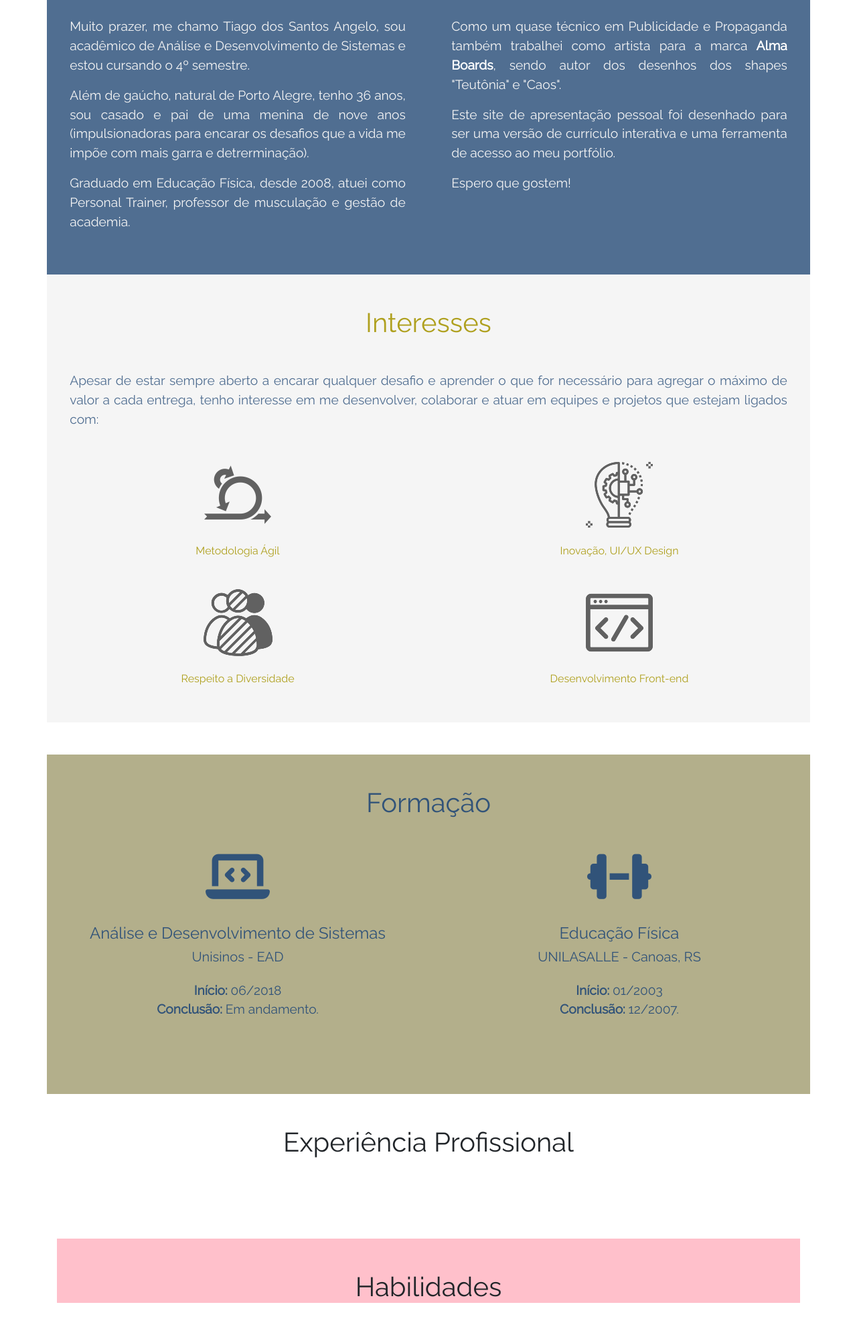
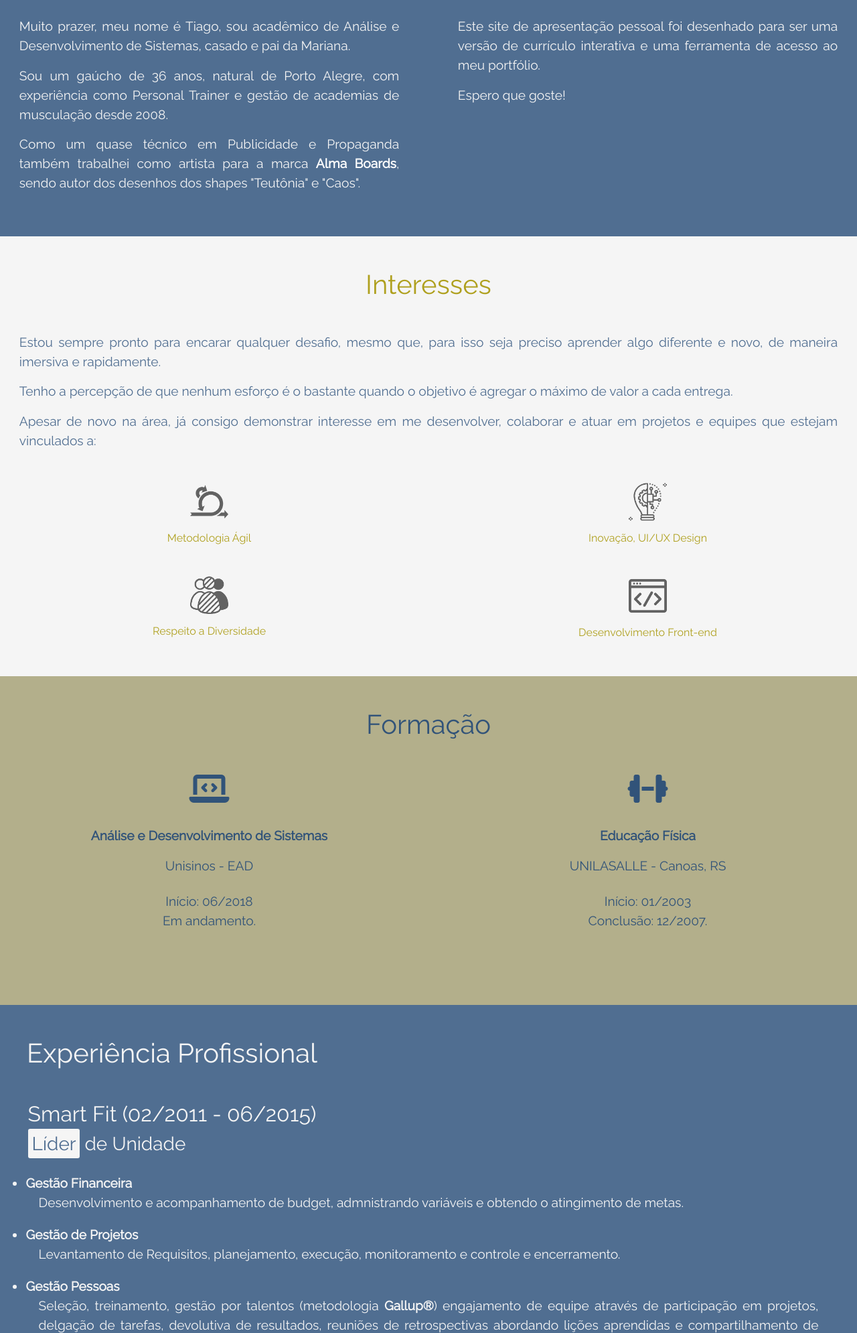
Before and after one commit to TiSAngelo/tisangelo.github.io, a plain HTML site: page index.html in a window 1280 px wide. Shown: the part 709-2700 px from the top of the page at 67% size. Drawn offline with nearby package versions, Linux system fonts and the light colour scheme.

Commit message:
correcao no tamanho dos icones e width

```diff
--- a/index.html
+++ b/index.html
@@ -16,7 +16,10 @@
 
     <!--MENU DE NAVEGAÇÃO-->
     <nav id="mainMenu" class="navbar navbar-expand-lg navbar-dark fixed-top bg-info">
-        <div class="navbar-brand mb-0 h1">
+        <div class="navbar-brand mb-0 h3">
+            <h6>Tiago Angelo / dev. frontend
+            </h6>
+
         </div>
         <button class="navbar-toggler" type="button" data-toggle="collapse" data-target="#navbarSupportedContent" aria-controls="navbarSupportedContent" aria-expanded="false" aria-label="Toggle navigation">
             <span class="navbar-toggler-icon"></span>
@@ -62,7 +65,7 @@
             </div>
         </section>
         <div class="contact">
-            <div class="items">
+            <div class="item">
                 <a href="https://api.whatsapp.com/send?phone=5551984303340" target="_blank"><i class="fab fa-whatsapp fa-2x" id="whatsapp"></i></a>
             </div>
             <div class="item">
@@ -77,25 +80,23 @@
         </div>
     </header>
 
+
+
     <!--SOBRE-->
     <div data-spy="scroll" data-target="#about" data-offset="0">
 
-        <div class="about container">
+        <div class="about">
             <h1 class="about-title display-5 text-left pt-5" id="about">Olá Mundo!</h1>
             <div class="row mb-5">
-
-                <div class="col-sm">
-                    <p class="text-justify">Muito prazer, me chamo Tiago dos Santos Angelo, sou acadêmico de Análise e Desenvolvimento de Sistemas e estou cursando o 4º semestre.
-                    </p>
-                    <p class="text-justify">Além de gaúcho, natural de Porto Alegre, tenho 36 anos, sou casado e pai de uma menina de nove anos (impulsionadoras para encarar os desafios que a vida me impõe com mais garra e detrerminação).</p>
-                    <p class="text-justify">Graduado em Educação Física, desde 2008, atuei como Personal Trainer, professor de musculação e gestão de academia.</p>
-                </div>
-                <div class="col-sm">
-
+                <div class="col">
+                    <p class="text-justify">Muito prazer, meu nome é Tiago, sou acadêmico de Análise e Desenvolvimento de Sistemas, casado e pai da Mariana.</p>
+                    <p class="text-justify">Sou um gaúcho de 36 anos, natural de Porto Alegre, com experiência como Personal Trainer e gestão de academias de musculação desde 2008.</p>
                     <p class="text-justify">Como um quase técnico em Publicidade e Propaganda também trabalhei como artista para a marca <a class="alma" href="https://almaboards.com.br/" target="blank"><strong>Alma Boards</strong></a>, sendo autor dos desenhos dos shapes "Teutônia"
                         e "Caos".</p>
+                </div>
+                <div class="col">
                     <p class="text-justify"> Este site de apresentação pessoal foi desenhado para ser uma versão de currículo interativa e uma ferramenta de acesso ao meu portfólio.</p>
-                    <p class="text-justify">Espero que gostem!</p>
+                    <p class="text-justify">Espero que goste!</p>
                 </div>
             </div>
         </div>
@@ -110,25 +111,27 @@
 
         <!--INTERESSES-->
         <div data-spy="scroll" data-target="#interesses" data-offset="0">
-            <div class="interests container mb-5 text-center" id="interesses">
+            <div class="interests text-center" id="interesses">
                 <h1 class="interests-title display-5 mb-5 pt-5" id="interests">Interesses</h1>
-                <p>Apesar de estar sempre aberto a encarar qualquer desafio e aprender o que for necessário para agregar o máximo de valor a cada entrega, tenho interesse em me desenvolver, colaborar e atuar em equipes e projetos que estejam ligados com:
+                <p>Estou sempre pronto para encarar qualquer desafio, mesmo que, para isso seja preciso aprender algo diferente e novo, de maneira imersiva e rapidamente.</p>
+                <p>Tenho a percepção de que nenhum esforço é o bastante quando o objetivo é agregar o máximo de valor a cada entrega.</p>
+                <p>Apesar de novo na área, já consigo demonstrar interesse em me desenvolver, colaborar e atuar em projetos e equipes que estejam vinculados a:
                 </p>
 
-                <div class="row mb-5 mt-5">
+                <div class="interests-line row mt-5">
                     <div class="col-sm mb-5">
 
-                        <img src="images/scrum.png" class="img-fluid mb-4">
+                        <img src="images/scrum.png" class="img-fluid mb-3">
                         <h6 class="mb-5">Metodologia Ágil</h6>
-                        <img src="images/diversidade.png" class="img-fluid mb-4">
+                        <img src="images/diversidade.png" class="img-fluid mb-3">
                         <h6>Respeito a Diversidade</h6>
 
                     </div>
                     <div class="col-sm mb-5">
 
-                        <img src="images/inovation.png" class="img-fluid mb-4">
+                        <img src="images/inovation.png" class="img-fluid mb-3">
                         <h6 class="mb-5">Inovação, UI/UX Design</h6>
-                        <img src="images/frontend.png" class="img-fluid mb-4">
+                        <img src="images/frontend.png" class="img-fluid mb-3">
                         <h6>Desenvolvimento Front-end</h6>
 
                     </div>
@@ -138,23 +141,21 @@
 
         <!--FORMAÇÃO-->
         <div data-spy="scroll" data-target="#formacao" data-offset="0">
-            <div class="education container text-center pb-4" id="formacao">
+            <div class="education text-center pb-4" id="formacao">
                 <h1 class="education-title display-5 mb-5 pt-5 " id="education">Formação</h1>
 
                 <div class="row mb-5">
-                    <div class="unisinos col-sm mb-4">
+                    <div class="unisinos col mb-4">
                         <i class="fas fa-laptop-code fa-4x mb-3"></i>
-                        <h4 class="mt-3 ">Análise e Desenvolvimento de Sistemas</h4>
-                        <h5 class="mb-4 ">Unisinos - EAD</h5>
-                        <p><strong>Início: </strong>06/2018<br/>
-                            <strong>Conclusão: </strong>Em andamento.</p>
+                        <p class="mt-3 "><strong>Análise e Desenvolvimento de Sistemas</strong></p>
+                        <p class="mb-4 ">Unisinos - EAD</p>
+                        <p>Início: 06/2018<br/> Em andamento.</p>
                     </div>
-                    <div class="col-sm ">
+                    <div class="col-sm">
                         <i class="fas fa-dumbbell fa-4x mb-3"></i>
-                        <h4 class="mt-3 ">Educação Física</h4>
-                        <h5 class="mb-4 ">UNILASALLE - Canoas, RS</h5>
-                        <p><strong>Início: </strong>01/2003<br/>
-                            <strong>Conclusão: </strong>12/2007.</p>
+                        <p class="mt-3 "><strong>Educação Física</strong></p>
+                        <p class="mb-4 ">UNILASALLE - Canoas, RS</p>
+                        <p>Início: 01/2003<br/> Conclusão: 12/2007.</p>
                     </div>
                 </div>
             </div>
@@ -162,15 +163,93 @@
 
         <!--EXPERIÊNCIA PROFISISONAL-->
         <div data-spy="scroll" data-target="#experiencia" data-offser="0">
-            <div class="container text-center pb-4" id="experiencia">
-                <h1 class="experience display-5 mb-5 pt-5 " id="experience">Experiência Profissional</h1>
+            <div class="experience text-justify pb-4" id="experiencia">
+                <h1 class="experience-title display-5 mb-5 pt-5 " id="experience">Experiência Profissional</h1>
+
+                <h2 class="experience-subtitle">
+                    <a class="smartfit" href="https://www.smartfit.com.br/" target="_blank"> Smart Fit</a> (02/2011 - 06/2015)</h2>
+                <h3 class="subtitle-subtitle"><span>Líder</span> de Unidade</h3>
+                <ul class="xp-list">
+                    <li><strong>Gestão Financeira</strong>
+                        <p>Desenvolvimento e acompanhamento de budget, admnistrando variáveis e obtendo o atingimento de metas.</p>
+                    </li>
+                    <li><strong>Gestão de Projetos</strong>
+                        <p>Levantamento de Requisitos, planejamento, execução, monitoramento e controle e encerramento.</p>
+                    </li>
+                    <li><strong>Gestão Pessoas</strong>
+                        <p>Seleção, treinamento, gestão por talentos (metodologia <a class="gallup" href="https://www.gallup.com/home.aspx" target="=" _blank>Gallup&reg;</a>) engajamento de equipe através de participação em projetos, delgação de tarefas,
+                            devolutiva de resultados, reuniões de retrospectivas abordando lições aprendidas e compartilhamento de melhores práticas, acompanhando métricas quantitativas e qualitativas de produtividade.</p>
+                    </li>
+                    <li><strong>Gestão de Processos</strong>
+                        <p>Controle de manutenção, insumos, terceirizados e procedimentos técnicos, envolvendo tarefas distintas da função de cada colaborador, sempre visando a melhor experiência para o cliente e o melhor resultado para a empresa.</p>
+                    </li>
+                </ul>
             </div>
 
             <!--HABILIDADES-->
             <div data-spy="scroll" data-target="#skills" data-offset="0">
-                <div class="container mb-5" id="habilidades">
-                    <h1 class="skills display-5 mb-5 mt-5 pt-5 text-center" id="skills">Habilidades</h1>
-                    <ul class="list-group dev-icons">
+                <div class="skills">
+                    <h1 class="skills-title display-5 mb-5 pt-5 text-center" id="skills">Habilidades</h1>
+
+                    <div class="prog">
+                        <svg>
+                            <rect class="html5" width="2em" height="2em" />
+                        </svg>
+                        <svg>
+                            <rect class="css3" width="2em" height="6em"/>
+                        </svg>
+                        <svg>
+                            <rect class="javascript" width="2em" height="2em"/>
+                        </svg>
+                        <svg>
+                            <rect class="git" width="2em" height="2em"/>
+                        </svg><svg>
+                            <rect class="java" width="2em" height="2em"/>
+                        </svg>
+                        </svg><svg>
+                            <rect class="bootstrap" width="2em" height="2em"/>
+                        </svg>
+                        </svg><svg>
+                            <rect class="english" width="2em" height="2em"/>
+                        </svg>
+                    </div>
+
+                    <div class="skills-list">
+
+
+                        <div class="skill-item">
+                            <i class="fab fa-html5 fa-3x mb-2"></i>
+                        </div>
+
+                        <div class="skill-item">
+                            <i class="fab fa-css3 fa-3x mb-2"></i>
+                        </div>
+
+                        <div class="skill-item">
+                            <i class="fab fa-js-square fa-3x mb-2"></i>
+                        </div>
+
+                        <div class="skill-item">
+                            <i class="fab fa-git-alt fa-3x mb-2"></i>
+                        </div>
+
+                        <div class="skill-item">
+                            <i class="fab fa-java fa-3x mb-2"></i>
+                        </div>
+
+                        <div class="skill-item">
+                            <i class="fab fa-bootstrap fa-3x mb-2"></i>
+                        </div>
+
+                        <div class="skill-item">
+                            <i class="fas fa-flag-usa fa-3x mb-2"></i>
+                        </div>
+
+
+                    </div>
+                </div>
+
+                <!--<ul class="list-group dev-icons">
 
                         <li class="list-group-item mt-3">
                             <i class="fab fa-html5 fa-3x mb-2"></i>
@@ -214,7 +293,7 @@
                                 <div class="progress-bar bg-info" role="progressbar" style="width: 70%" aria-valuenow="70%" aria-valuemin="0" aria-valuemax="100"></div>
                             </div>
                         </li>
-                    </ul>
+                    </ul>-->
             </div>
         </div>
 
--- a/style.css
+++ b/style.css
@@ -4,8 +4,14 @@
     box-sizing: border-box;
 }
 
+html {
+    overflow-x: hidden;
+}
+
 .navbar {
     z-index: 10000;
+    max-width: 100vw;
+    ;
 }
 
 .navbar.bg-info {
@@ -70,7 +76,7 @@ header {
 }
 
 .contact a {
-    font-size: 0.8em;
+    font-size: 1em;
     color: rgb(49, 83, 121);
     padding-left: 0.6em;
 }
@@ -82,7 +88,8 @@ header {
     border-radius: 2px;
 }
 
-.about {
+.about,
+.experience {
     color: whitesmoke;
     background-color: rgb(80, 110, 145);
     padding-bottom: .05em;
@@ -90,6 +97,7 @@ header {
 
 .about-title {
     margin-bottom: 1em;
+    padding-left: 1em;
 }
 
 .alma {
@@ -98,28 +106,39 @@ header {
 }
 
 .alma:active,
-.alma:hover {
+.smartfit:active,
+.gallup:active,
+.alma:hover,
+.smartfit:hover,
+.gallup:hover {
     background-color: rgb(175, 160, 30);
-    color: whitesmoke;
     border-radius: 2px;
     text-decoration: none;
 }
 
-.interests {
+.interests,
+.skills {
     background-color: whitesmoke;
     color: rgb(80, 110, 145);
 }
 
-.interests h1 {
+.interests h1,
+.skills h1 {
     color: rgb(175, 160, 30);
+}
+
+.interests img {
+    width: 3em;
 }
 
 .interests h6 {
     color: rgb(175, 160, 30);
 }
 
+.about p,
 .interests p {
     text-align: justify;
+    padding: 0 1.5em;
 }
 
 .interests img {
@@ -131,14 +150,65 @@ header {
     background-color: rgb(179, 175, 139);
 }
 
-.education h4 {
-    color: rgb(49, 83, 121);
+.education i {
+    font-size: 2.5em;
+    ;
 }
 
-.experience {}
+.prog,
+.skills-list {
+    display: flex;
+    justify-content: space-around;
+    padding: 0 1.5em 2em 1.5em;
+}
 
-.skills {
-    background-color: pink;
+.prog {
+    align-content: flex-end;
+}
+
+.prog,
+.skill-item {
+    font-size: 0.6em;
+}
+
+.experience h1 {
+    padding-left: 1em;
+}
+
+.experience h2 {
+    padding-left: 1.3em;
+    ;
+}
+
+.experience h3 {
+    margin-bottom: 1em;
+    padding-left: 1.5em;
+}
+
+.subtitle-subtitle span {
+    background-color: whitesmoke;
+    color: rgb(80, 110, 145);
+    padding: 0.2em;
+    border-radius: 3px;
+}
+
+.smartfit {
+    color: whitesmoke;
+    transition: 0.2s;
+}
+
+.experience li {
+    margin-bottom: 1em;
+}
+
+.xp-list {
+    padding: 0 2em 0 2em;
+}
+
+.gallup {
+    color: whitesmoke;
+    font-weight: bold;
+    transition: 0.2s;
 }
 
 .certificates {}
```
Lines whose indentation alone changed are shown as unchanged.
